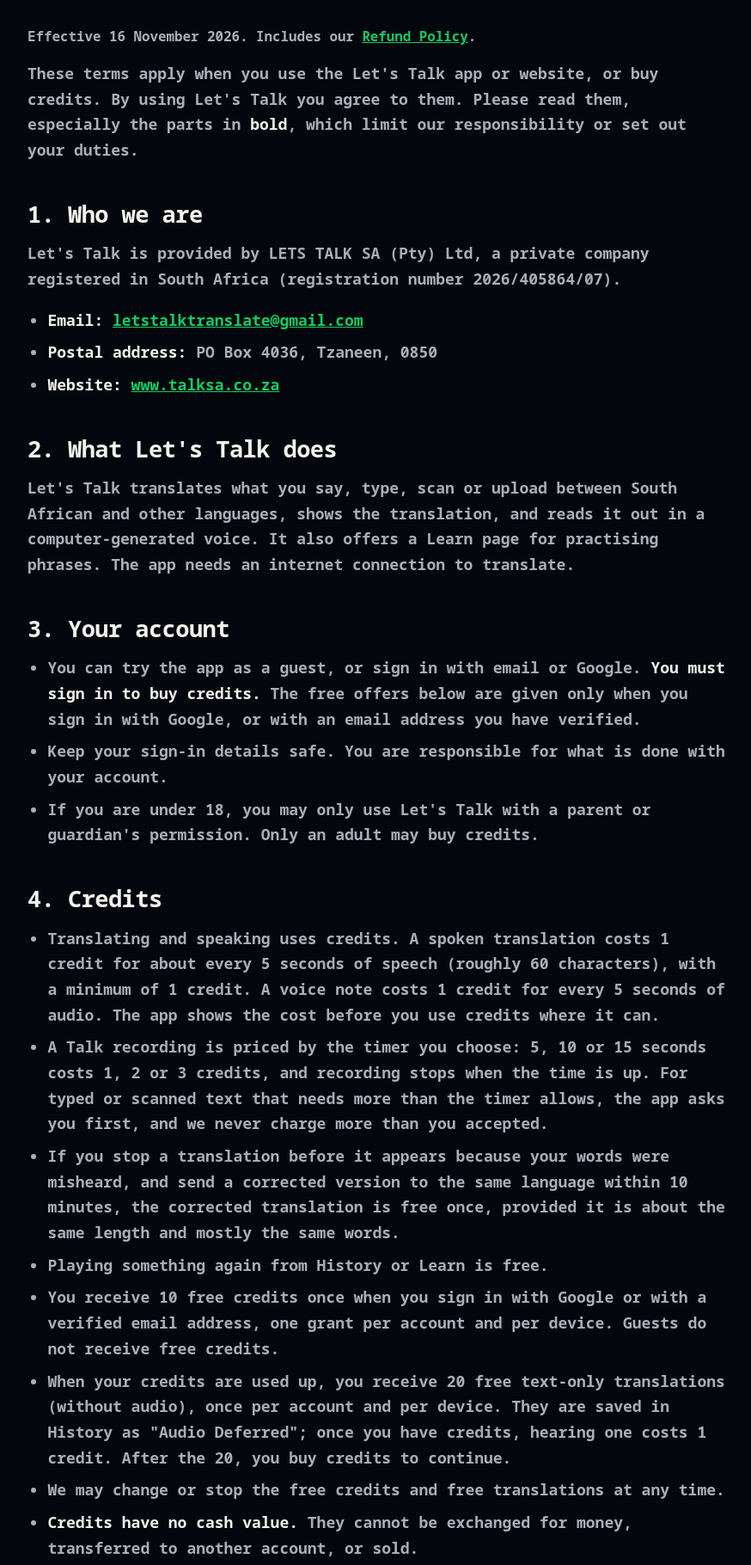
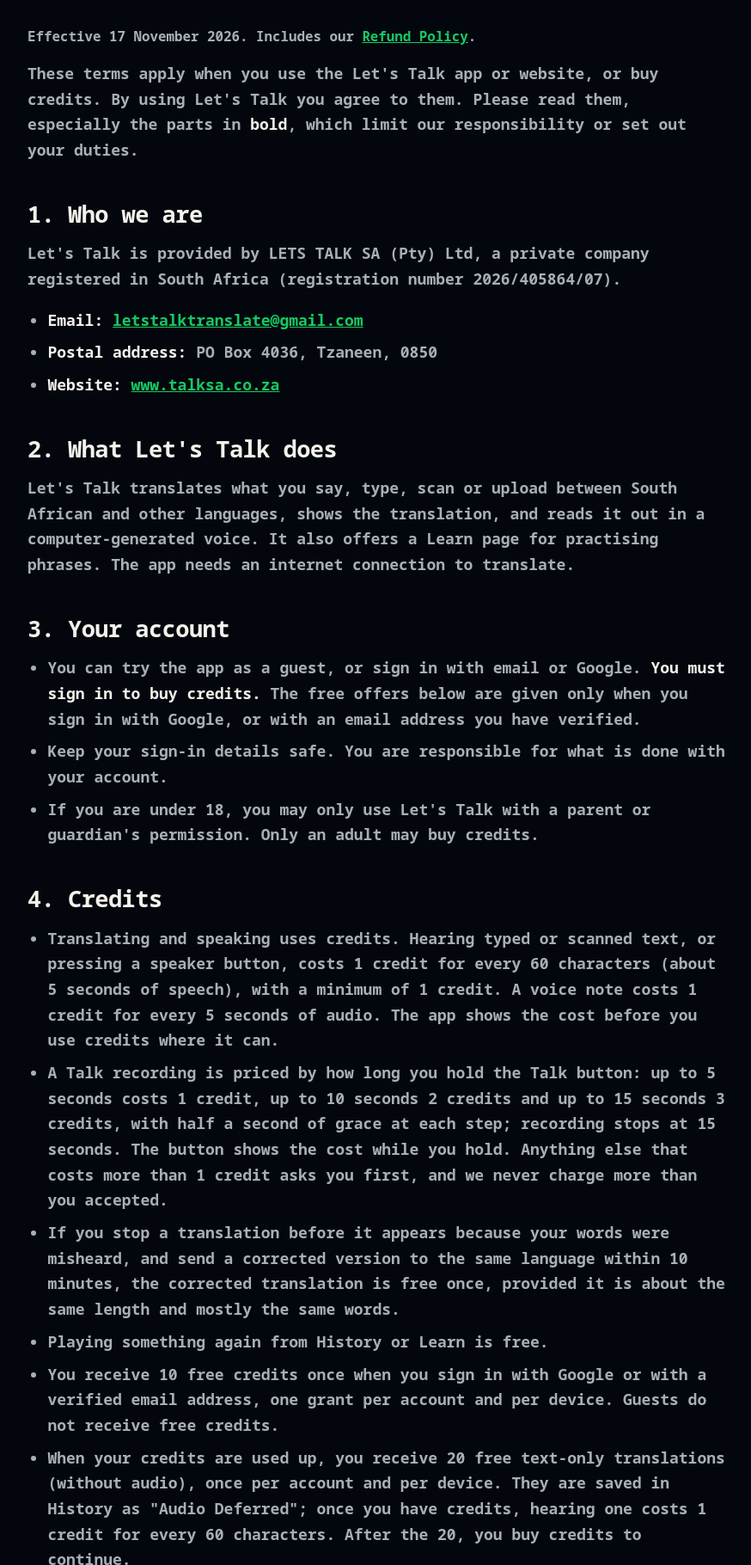
Before and after one commit to chrisjmocke/talksa-web, a plain HTML site: page terms.html in a window 1280 px wide. Shown: the part 286-2106 px from the top of the page at 86% size, without its empty margins (198-1072 px from the left). Drawn offline with Linux system fonts and the light colour scheme.

Commit message:
Website and Terms for app 1.1.18: Talk paid by hold time, speaker-button cost, any word in Learn
Co-Authored-By: Claude Opus 5.5 <noreply@anthropic.com>

```diff
--- a/terms.html
+++ b/terms.html
@@ -30,7 +30,7 @@
   <main>
     <article class="section policy">
       <h1>Terms and Conditions</h1>
-      <p class="fine">Effective 16 November 2026. Includes our <a href="#refunds">Refund Policy</a>.</p>
+      <p class="fine">Effective 17 November 2026. Includes our <a href="#refunds">Refund Policy</a>.</p>
 
       <p>These terms apply when you use the Let's Talk app or website, or buy credits. By using Let's Talk you agree to them. Please read them, especially the parts in <strong>bold</strong>, which limit our responsibility or set out your duties.</p>
 
@@ -54,12 +54,12 @@
 
       <h2>4. Credits</h2>
       <ul>
-        <li>Translating and speaking uses credits. A spoken translation costs 1 credit for about every 5 seconds of speech (roughly 60 characters), with a minimum of 1 credit. A voice note costs 1 credit for every 5 seconds of audio. The app shows the cost before you use credits where it can.</li>
-        <li>A Talk recording is priced by the timer you choose: 5, 10 or 15 seconds costs 1, 2 or 3 credits, and recording stops when the time is up. For typed or scanned text that needs more than the timer allows, the app asks you first, and we never charge more than you accepted.</li>
+        <li>Translating and speaking uses credits. Hearing typed or scanned text, or pressing a speaker button, costs 1 credit for every 60 characters (about 5 seconds of speech), with a minimum of 1 credit. A voice note costs 1 credit for every 5 seconds of audio. The app shows the cost before you use credits where it can.</li>
+        <li>A Talk recording is priced by how long you hold the Talk button: up to 5 seconds costs 1 credit, up to 10 seconds 2 credits and up to 15 seconds 3 credits, with half a second of grace at each step; recording stops at 15 seconds. The button shows the cost while you hold. Anything else that costs more than 1 credit asks you first, and we never charge more than you accepted.</li>
         <li>If you stop a translation before it appears because your words were misheard, and send a corrected version to the same language within 10 minutes, the corrected translation is free once, provided it is about the same length and mostly the same words.</li>
         <li>Playing something again from History or Learn is free.</li>
         <li>You receive 10 free credits once when you sign in with Google or with a verified email address, one grant per account and per device. Guests do not receive free credits.</li>
-        <li>When your credits are used up, you receive 20 free text-only translations (without audio), once per account and per device. They are saved in History as "Audio Deferred"; once you have credits, hearing one costs 1 credit. After the 20, you buy credits to continue.</li>
+        <li>When your credits are used up, you receive 20 free text-only translations (without audio), once per account and per device. They are saved in History as "Audio Deferred"; once you have credits, hearing one costs 1 credit for every 60 characters. After the 20, you buy credits to continue.</li>
         <li>We may change or stop the free credits and free translations at any time.</li>
         <li><strong>Credits have no cash value.</strong> They cannot be exchanged for money, transferred to another account, or sold.</li>
         <li><strong>Credits do not expire</strong>, whether they come from a once-off pack or a monthly plan, while your account exists.</li>
```
Also changed, not shown: index.html (+3 -3 lines).
